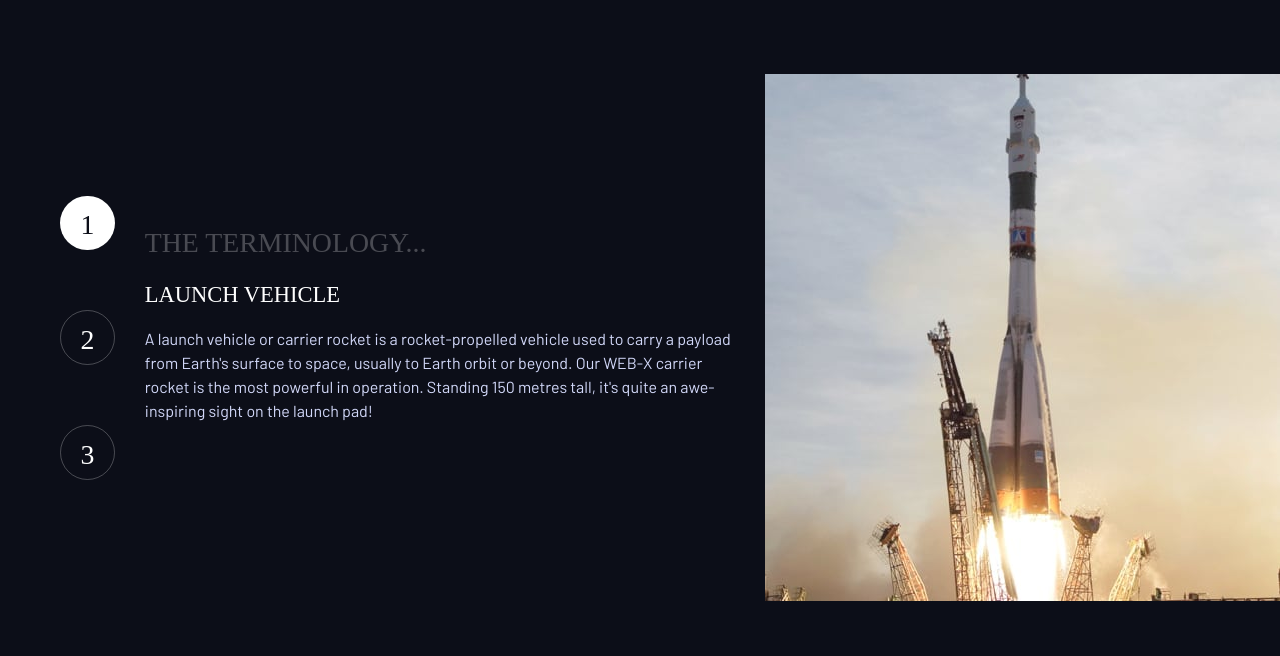
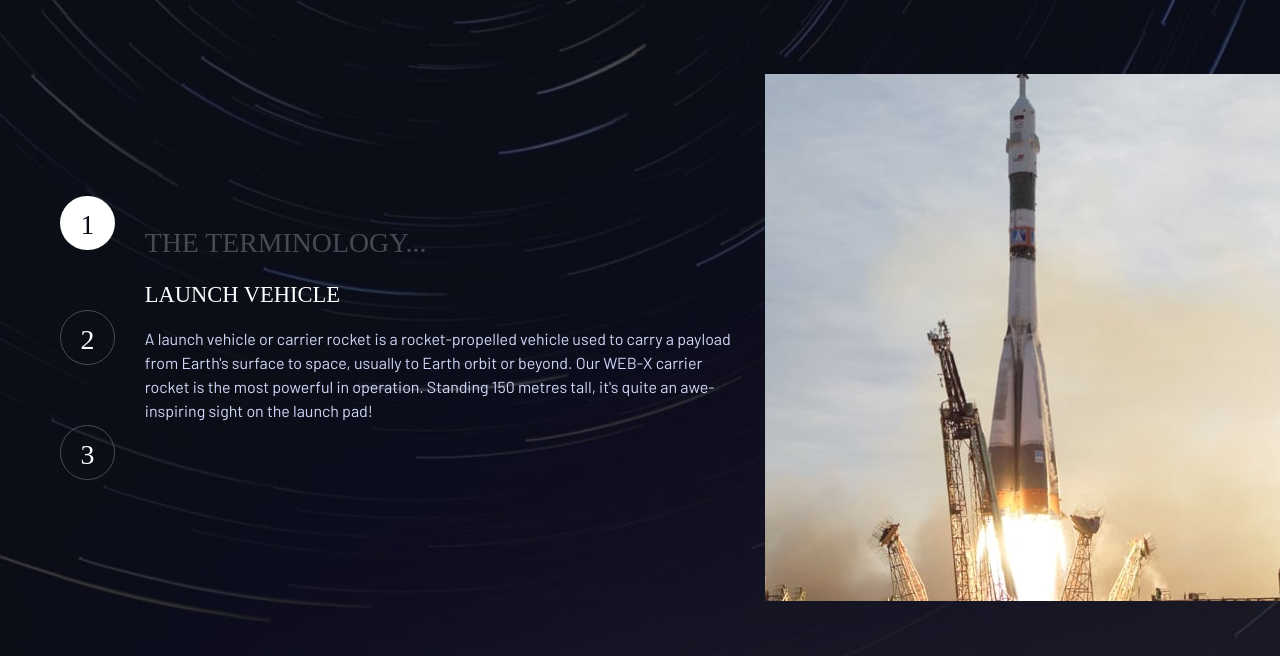
Before and after one commit to samir-Deve/space-tourism-website-main, a plain HTML site: page starter-code/technology-vehicle.html in a window 1280 px wide. Shown: the part 174-830 px from the top of the page. Drawn offline with nearby package versions, Linux system fonts and the light colour scheme; a web font is replaced by a local one.

Commit message:
tech-bg-added

```diff
--- a/starter-code/technology-vehicle.html
+++ b/starter-code/technology-vehicle.html
@@ -21,7 +21,9 @@
 
       <title>Frontend Mentor | Space tourism website</title>
     </head>
-<body>
+<body
+class="tech-main-page"
+>
   <header
   role="banner"
   aria-describedby="page header"
--- a/style.css
+++ b/style.css
@@ -857,3 +857,24 @@ border: 0;
 		margin-right: 1em;
 	}
 }
+
+/* technology */
+
+.tech-main-page {
+	background-image: url(./starter-code/assets/technology/background-technology-mobile.jpg);
+	background-position: center;
+	background-repeat: no-repeat;
+	background-size: cover;
+}
+
+@media (min-width: 35em) {
+	.tech-main-page {
+		background-image: url(./starter-code/assets/technology/background-technology-tablet.jpg);
+	}
+}
+
+@media (min-width: 45em) {
+	.tech-main-page {
+		background-image: url(./starter-code/assets/technology/background-technology-desktop.jpg);
+	}
+}
```
